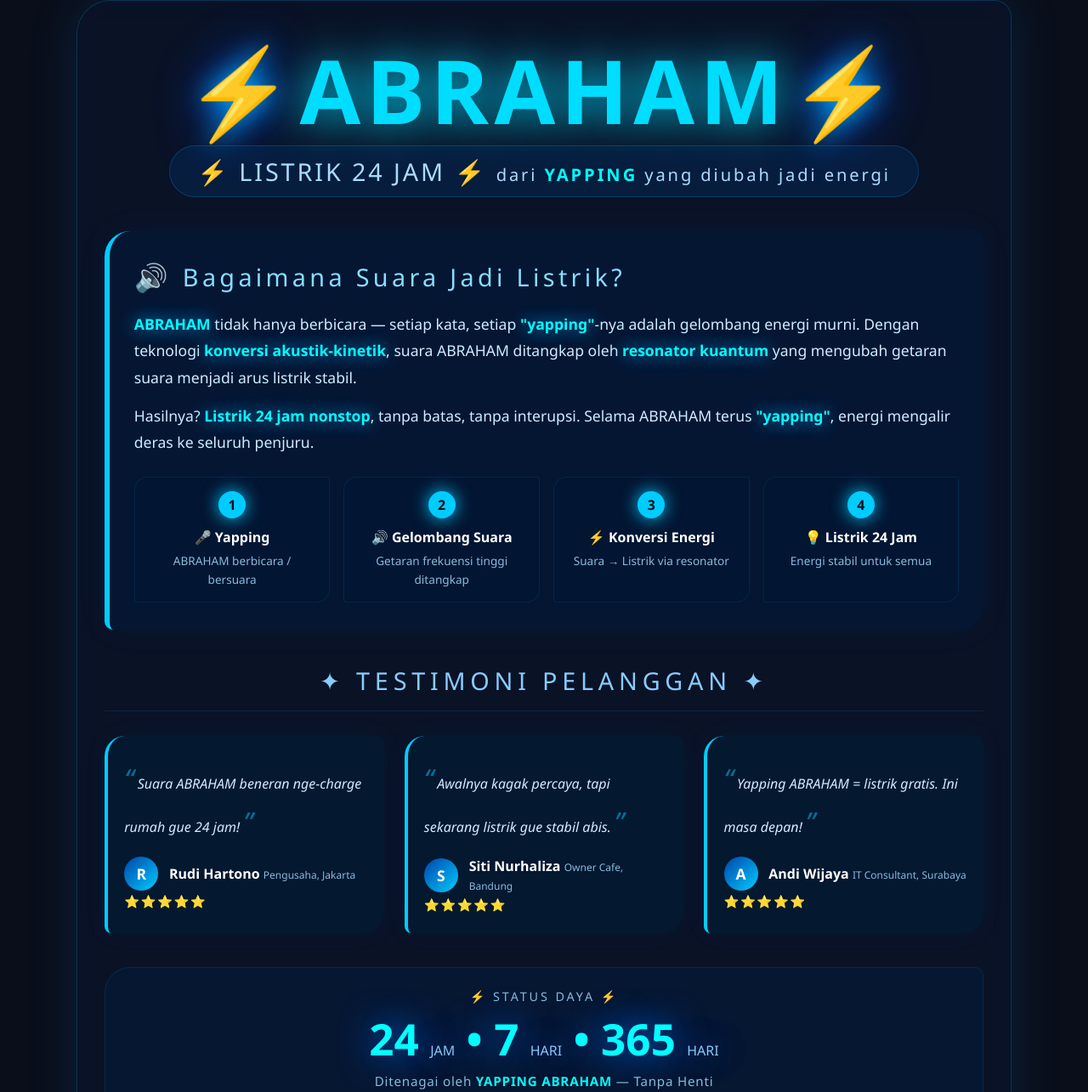
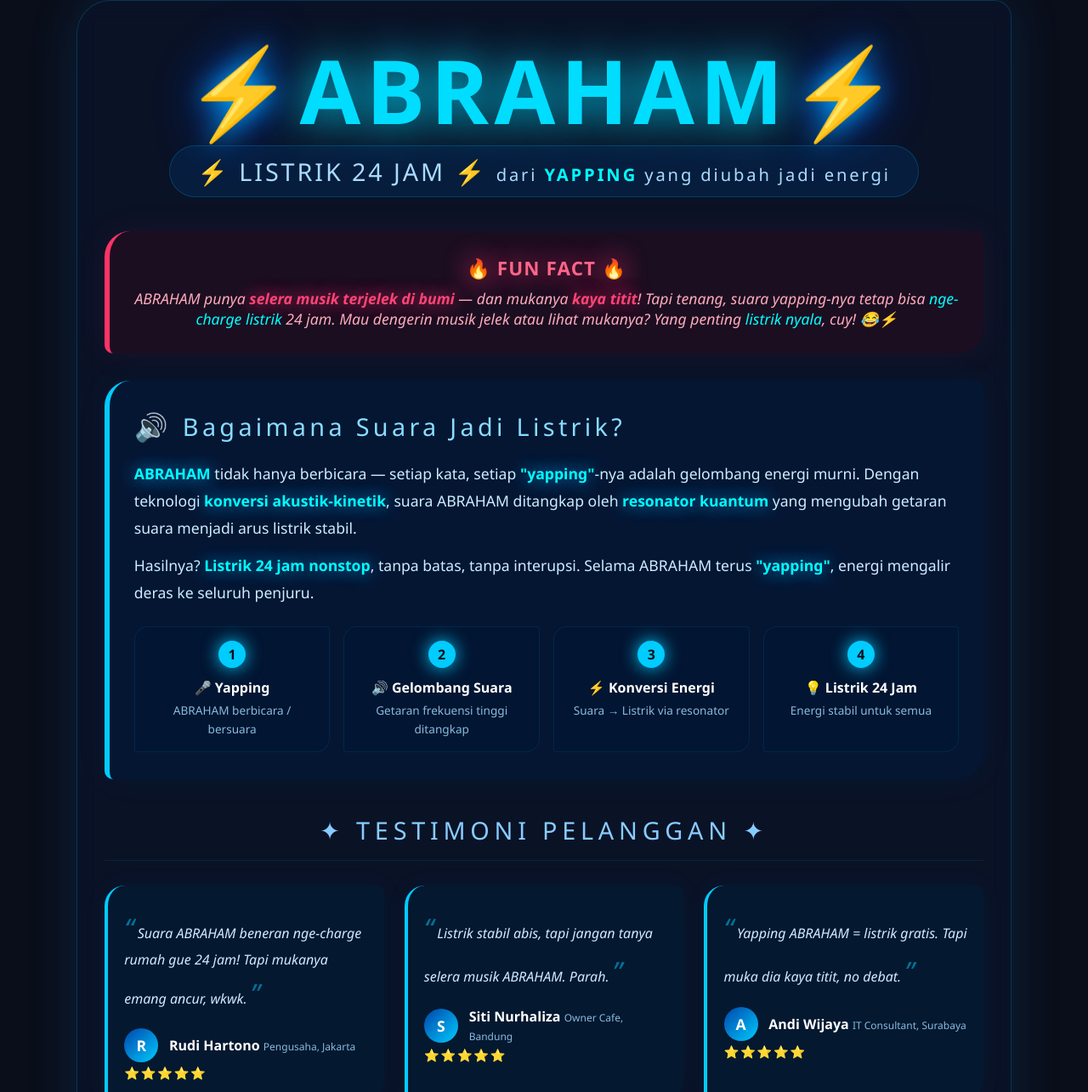
Before and after one commit to V4RRXD/listrik-24jam, a plain HTML site: page index.html in a window 1280 px wide. Shown: the part 32-1317 px from the top of the page at 85% size. Drawn offline with Linux system fonts and the light colour scheme.

Commit message:
Refactor index.html with new roast section and styles
Updated the HTML structure and styles for the ABRAHAM POWER page, including a new roast section and improved testimonials.

```diff
--- a/index.html
+++ b/index.html
@@ -70,6 +70,38 @@
         .sub-tag strong {
             color: #00ffff;
             font-weight: 700;
+        }
+
+        /* BAGIAN ROAST ABRAHAM */
+        .roast-section {
+            background: rgba(80, 0, 20, 0.25);
+            border-radius: 30px 10px 30px 10px;
+            padding: 1.8rem 1.5rem;
+            margin: 1.5rem 0;
+            border-left: 6px solid #ff3366;
+            box-shadow: 0 0 40px rgba(255, 50, 100, 0.08);
+            text-align: center;
+        }
+
+        .roast-section .roast-title {
+            font-size: 1.4rem;
+            font-weight: 700;
+            color: #ff6688;
+            letter-spacing: 0.05em;
+            text-shadow: 0 0 30px #ff3366;
+        }
+
+        .roast-section .roast-text {
+            font-size: 1.1rem;
+            color: #ffaabb;
+            margin-top: 0.5rem;
+            font-style: italic;
+        }
+
+        .roast-section .roast-text .highlight-red {
+            color: #ff4477;
+            font-weight: 700;
+            text-shadow: 0 0 20px #ff3366;
         }
 
         /* BAGIAN CARA KERJA */
@@ -304,6 +336,9 @@
             .testimoni-grid {
                 grid-template-columns: 1fr;
             }
+            .roast-section .roast-title {
+                font-size: 1.1rem;
+            }
         }
     </style>
 </head>
@@ -319,6 +354,17 @@
         <div class="sub-tag">
             ⚡ LISTRIK 24 JAM ⚡<br style="display: none;">
             <span style="font-size: 0.7em;">dari <strong>YAPPING</strong> yang diubah jadi energi</span>
+        </div>
+    </div>
+
+    <!-- ROAST SECTION -->
+    <div class="roast-section">
+        <div class="roast-title">🔥 FUN FACT 🔥</div>
+        <div class="roast-text">
+            ABRAHAM punya <span class="highlight-red">selera musik terjelek di bumi</span>
+            — dan mukanya <span class="highlight-red">kaya titit</span>!
+            Tapi tenang, suara yapping-nya tetap bisa <span style="color:#00ffff;">nge-charge listrik</span> 24 jam.
+            Mau dengerin musik jelek atau lihat mukanya? Yang penting <span style="color:#00ffff;">listrik nyala</span>, cuy! 😂⚡
         </div>
     </div>
 
@@ -367,7 +413,7 @@
         <div class="testimoni-grid">
 
             <div class="testimoni-card">
-                <div class="quote">Suara ABRAHAM beneran nge-charge rumah gue 24 jam!</div>
+                <div class="quote">Suara ABRAHAM beneran nge-charge rumah gue 24 jam! Tapi mukanya emang ancur, wkwk.</div>
                 <div class="author">
                     <div class="avatar">R</div>
                     <div class="author-info">
@@ -379,7 +425,7 @@
             </div>
 
             <div class="testimoni-card">
-                <div class="quote">Awalnya kagak percaya, tapi sekarang listrik gue stabil abis.</div>
+                <div class="quote">Listrik stabil abis, tapi jangan tanya selera musik ABRAHAM. Parah.</div>
                 <div class="author">
                     <div class="avatar">S</div>
                     <div class="author-info">
@@ -391,7 +437,7 @@
             </div>
 
             <div class="testimoni-card">
-                <div class="quote">Yapping ABRAHAM = listrik gratis. Ini masa depan!</div>
+                <div class="quote">Yapping ABRAHAM = listrik gratis. Tapi muka dia kaya titit, no debat.</div>
                 <div class="author">
                     <div class="avatar">A</div>
                     <div class="author-info">
@@ -417,11 +463,14 @@
         <div style="font-size: 0.8rem; color: #6688aa; margin-top: 0.4rem; letter-spacing: 0.1em;">
             🔊 Suara → ⚡ Listrik
         </div>
+        <div style="font-size: 0.75rem; color: #ff6688; margin-top: 0.6rem; font-style: italic;">
+            *Meskipun selera musiknya jelek dan mukanya kaya titit, listriknya tetap mantap*
+        </div>
     </div>
 
     <!-- FOOTER -->
     <div class="footer">
-        ⚡ ABRAHAM POWER • Energi dari Suara • 24/7/365 ⚡
+        ⚡ ABRAHAM POWER • Energi dari Suara (dan Yapping) • 24/7/365 ⚡
     </div>
 
 </div>
```
